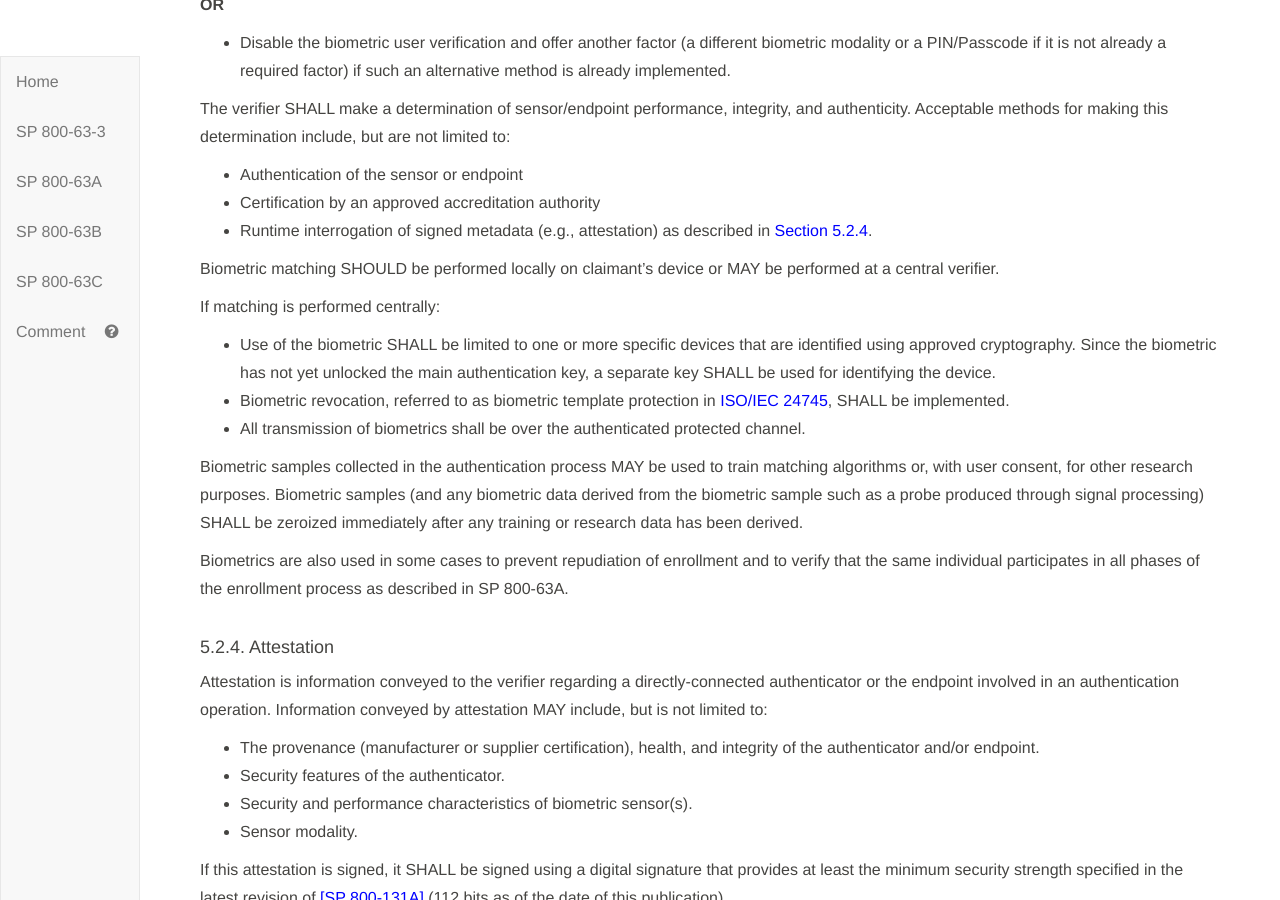
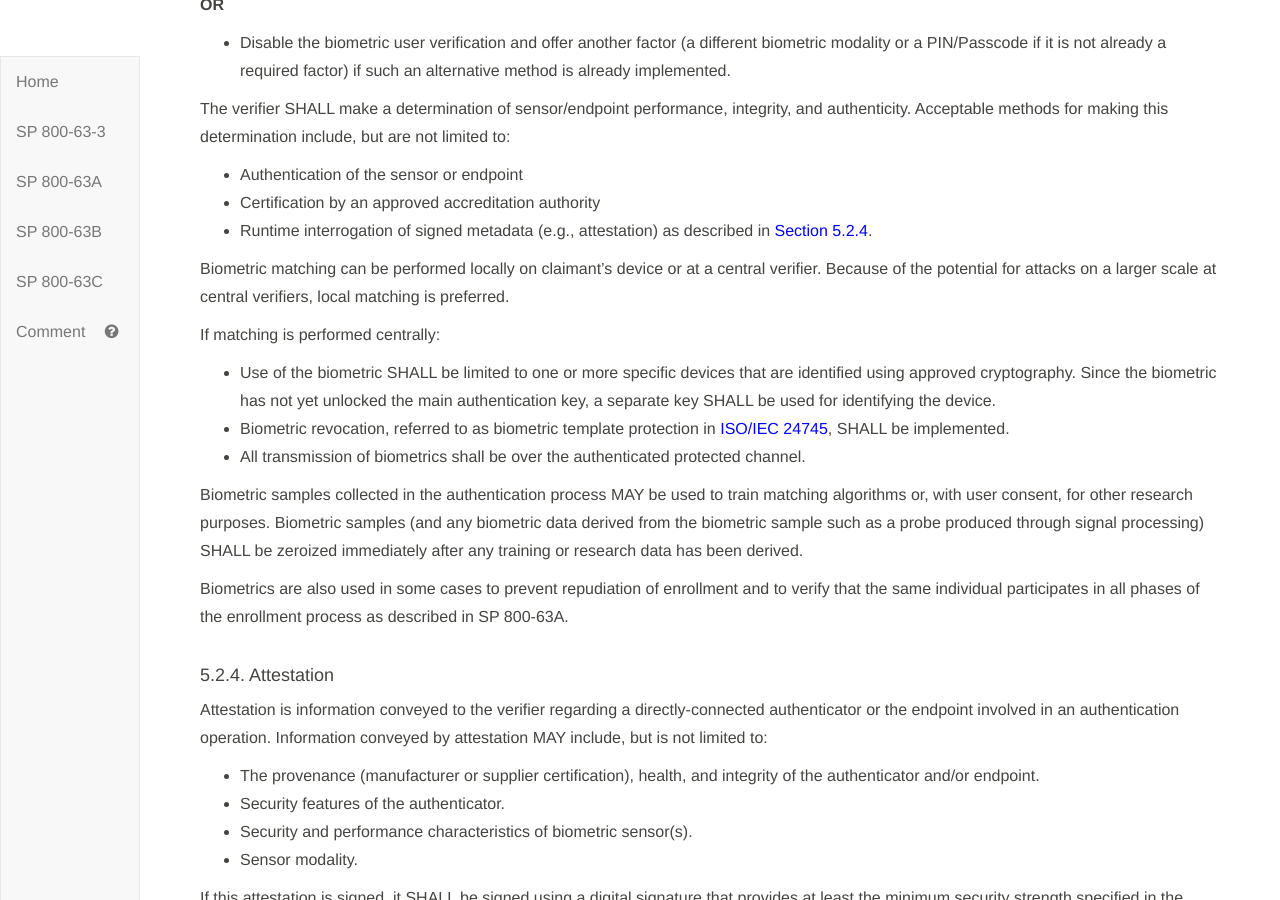
Before and after one commit to usnistgov/800-63-3, a Jekyll site: the page built from sp800-63b/sec5_authenticators.md, in a window 1280 px wide and 900 px high, scrolled down 12668 px. Built offline with Jekyll 4.4.1, drawn with Linux system fonts in a browser that asks for light colours; our own code applies the rules of GitHub Pages for plain Markdown files.

Commit message:
Clarify local biometric matching preference. Closes #682

```diff
--- a/sp800-63b/sec5_authenticators.md
+++ b/sp800-63b/sec5_authenticators.md
@@ -382,7 +382,7 @@ The verifier SHALL make a determination of sensor/endpoint performance, integrit
 * Certification by an approved accreditation authority
 * Runtime interrogation of signed metadata (e.g., attestation) as described in [Section 5.2.4](#attestation).
 
-Biometric matching SHOULD be performed locally on claimant's device or MAY be performed at a central verifier.
+Biometric matching can be performed locally on claimant's device or at a central verifier. Because of the potential for attacks on a larger scale at central verifiers, local matching is preferred.
 
 If matching is performed centrally:
 
```
